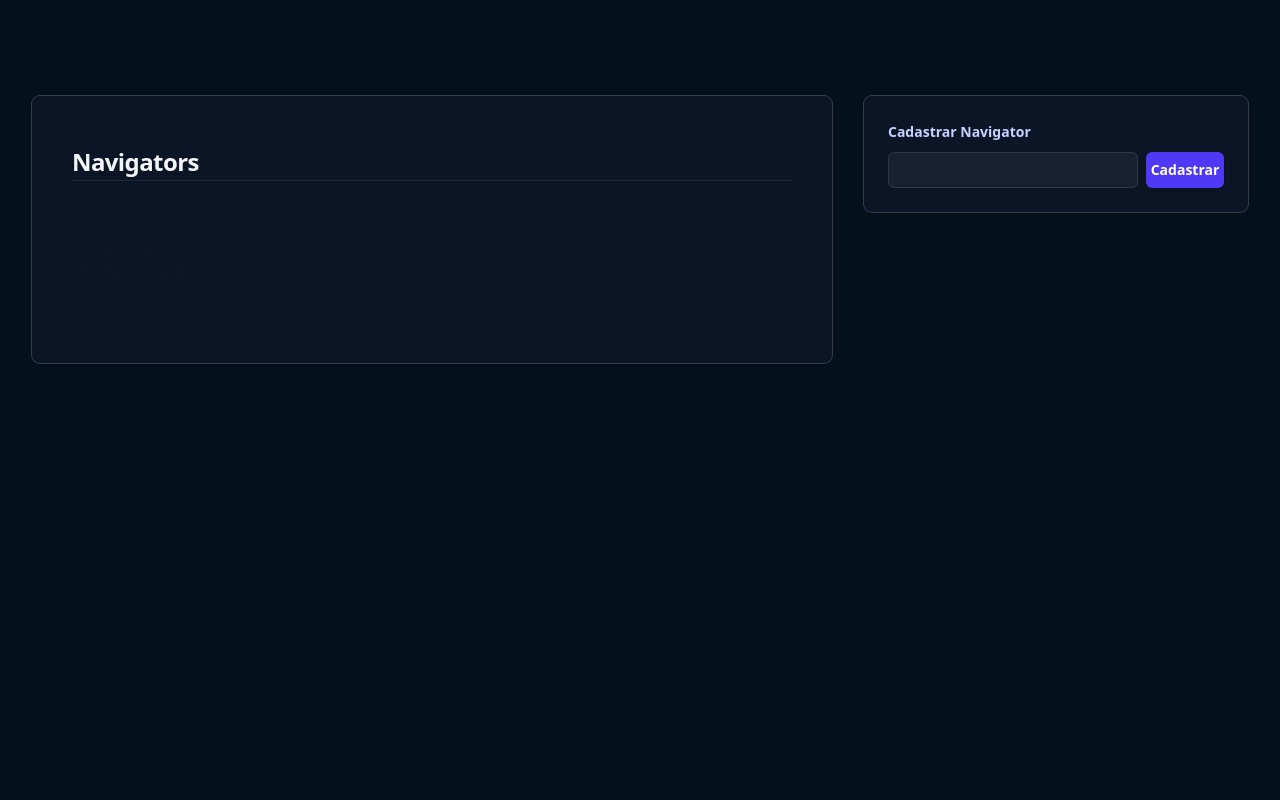
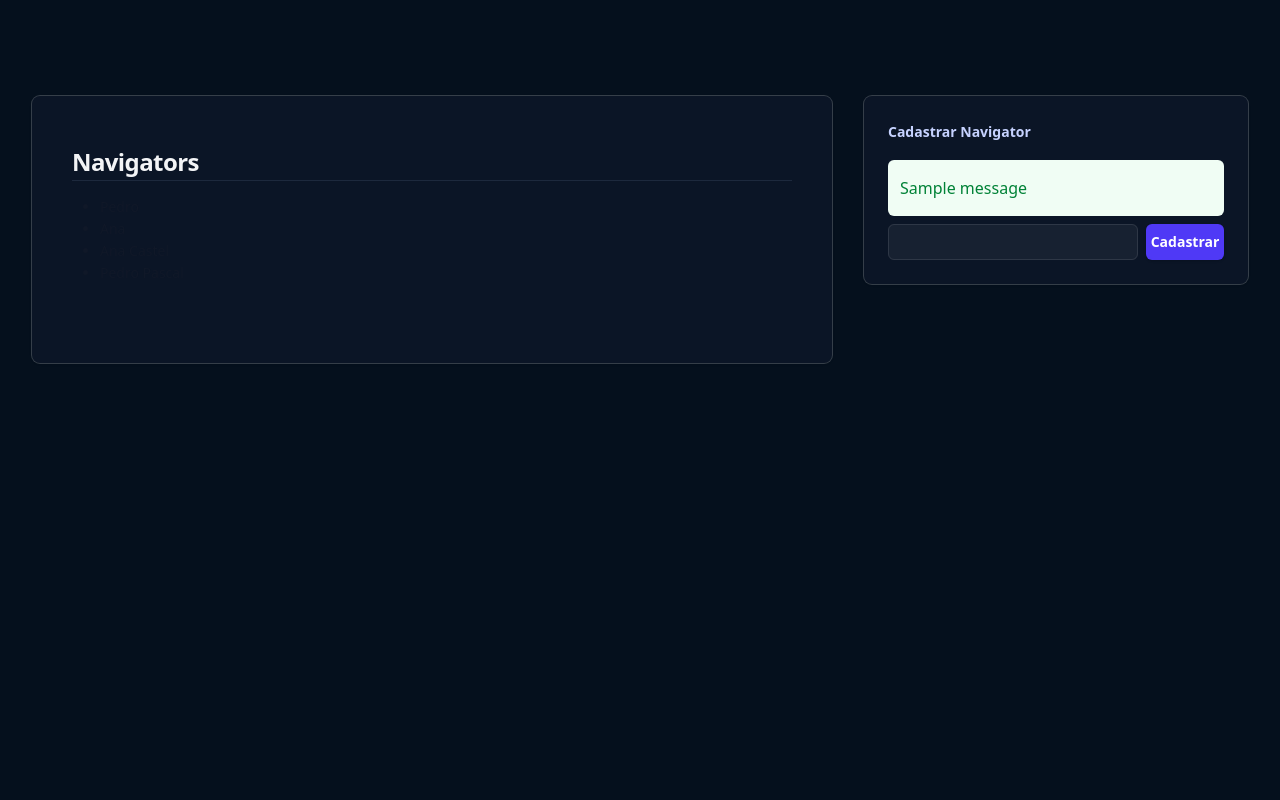
Before and after one commit to GilkleberMedeiros/psw13-monitorando, a Django app: page /mentorados/navigators/ in a window 1280 px wide. Shown: the part 64-864 px from the top of the page. Run offline with Django 5.2, Linux system fonts and the light colour scheme; a user stored in the database is signed in; data comes from the database, SQL or seed files in the repository; tables that the repository leaves empty hold one stand-in row (values such as "Sample post"); one stand-in notice (Sample message) is shown.

Commit message:
fix: mostrando mensagens no template navigators.html

```diff
--- a/mentorados/templates/navigators.html
+++ b/mentorados/templates/navigators.html
@@ -49,6 +49,19 @@
             <div class="rounded-lg shadow-sm ring-1 ring-white/20 bg-[#0b1526]">
               <div class="flex-auto px-6 py-6">
                 <p class="text-sm/6 font-semibold text-indigo-200">Cadastrar Navigator</p>
+
+                {% if messages %}
+                  {% for message in messages %}
+                    <div class="rounded-md {{message.tags}} mt-4">
+                      <div class="flex">
+                          <div class="ml-3 py-4">
+                              {{message}}
+                          </div>
+                      </div>
+                    </div>
+                  {% endfor %}
+                {% endif %}
+
                 <form action="" method="POST" class="mt-2 grid grid-cols-4 gap-2">
                   {% csrf_token %}
                   <input
```
